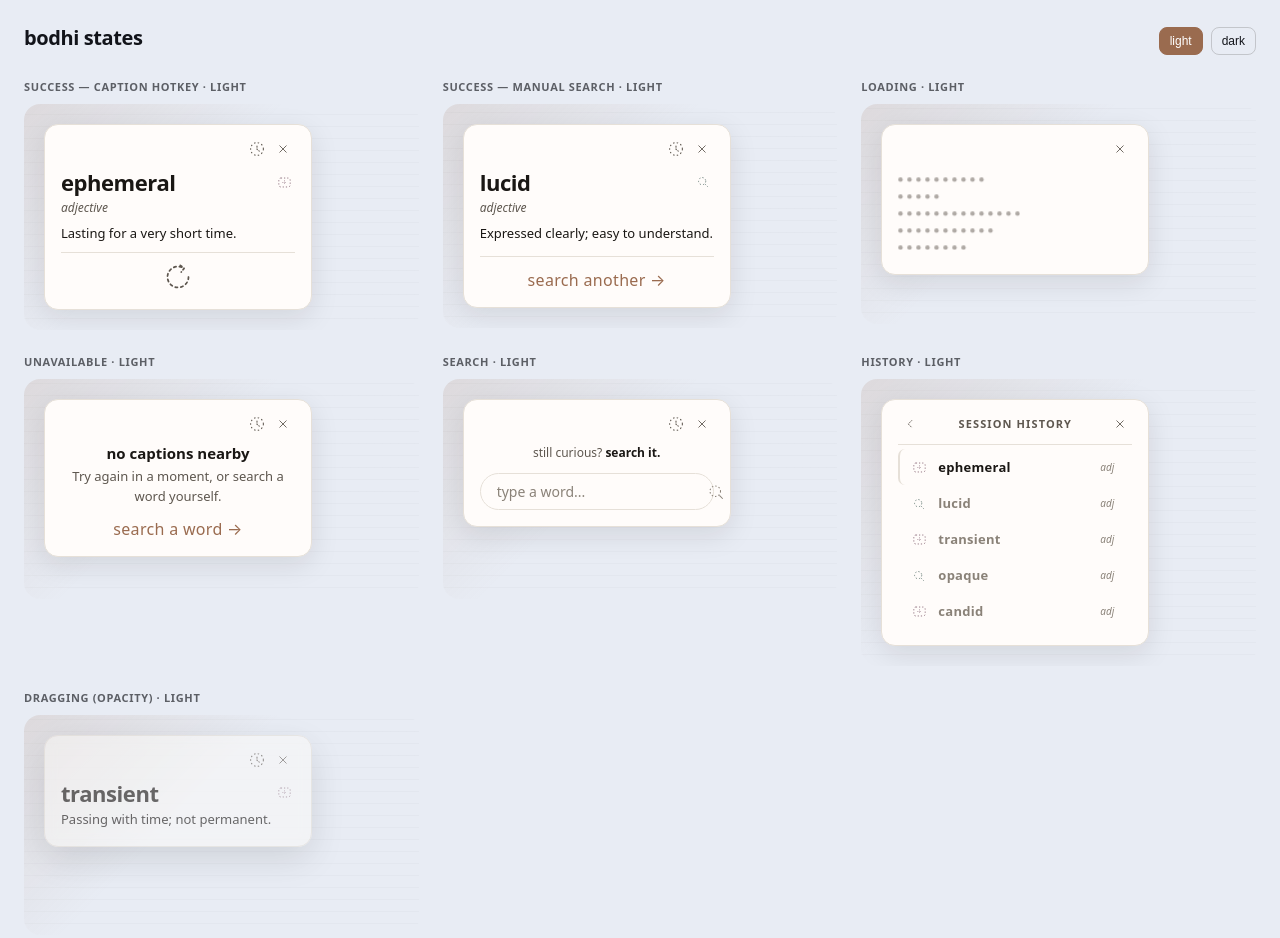
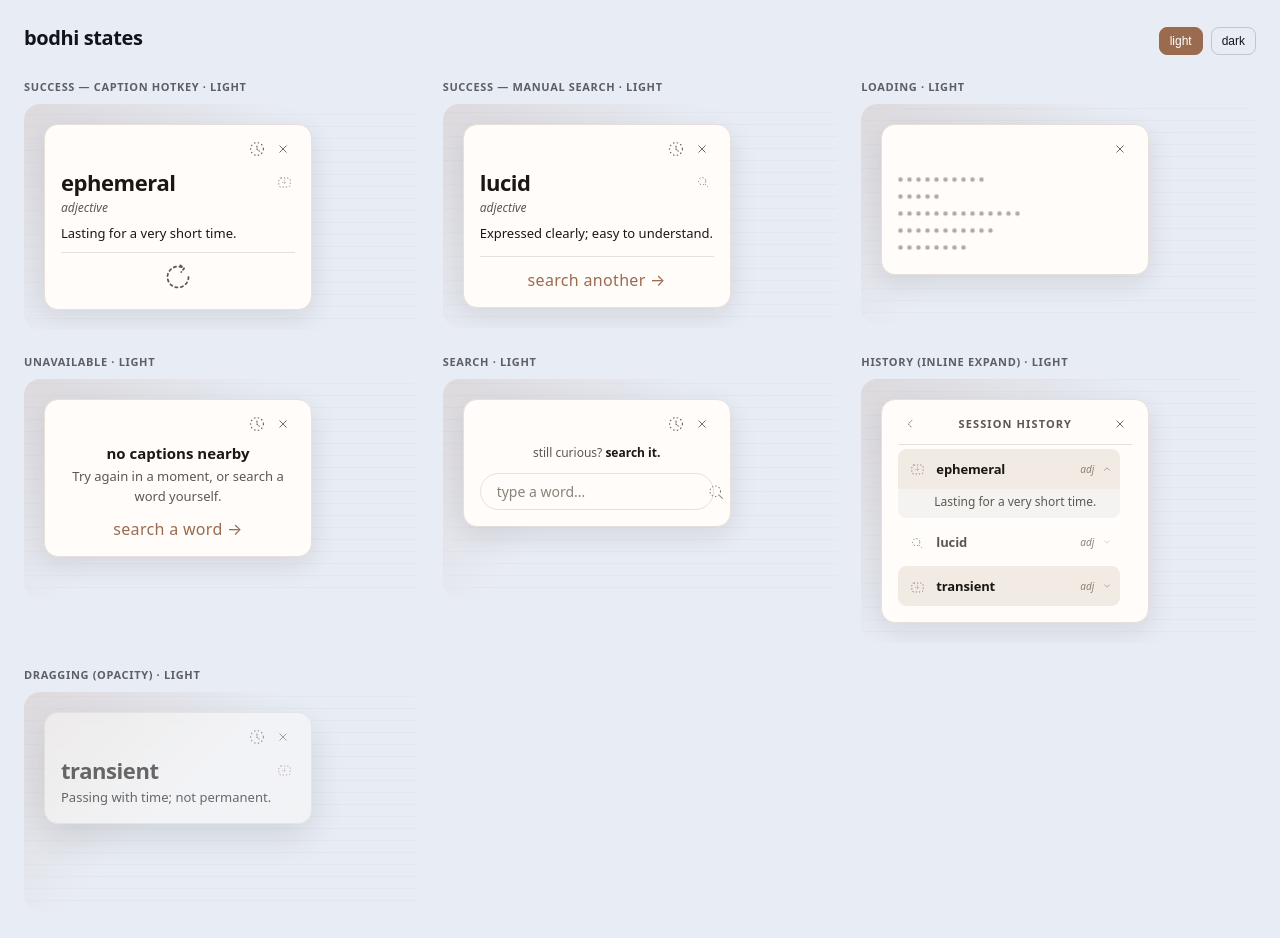
Before and after one commit to nrs13/Bodhi, a browser extension: page ui-states-gallery.html in a window 1280 px wide. Drawn offline with Linux system fonts and the light colour scheme.

Commit message:
fix(bodhi): history inline defs from storage — back + hover
1) click used stored entry data; no re-predict (was showing unavailable main)
2) inline expand under word like popup recent
3) back wired on .bodhi-history-view .bodhi-back with stopPropagation
4) search/widget history share same accordion behavior
5) hover/kb-focus highlight only; even 4/8px row spacing

```diff
--- a/extension/styles/widget.css
+++ b/extension/styles/widget.css
@@ -641,16 +641,20 @@
   text-transform: uppercase !important;
 }
 
-/* ~5 rows visible (entry ~36px), then scroll */
+/* ~5 rows visible, then scroll — even 8px gap (spacing scale) */
 .bodhi-history-list {
   margin-top: var(--bodhi-space-1) !important;
-  max-height: 180px !important;
+  max-height: 220px !important;
   overflow-y: auto !important;
   overscroll-behavior: contain !important;
   scrollbar-gutter: stable !important;
   scrollbar-width: thin !important;
   scrollbar-color: var(--bodhi-line) transparent !important;
   outline: none !important;
+  display: flex !important;
+  flex-direction: column !important;
+  gap: var(--bodhi-space-1) !important;
+  padding-right: 2px !important;
 }
 
 .bodhi-history-list::-webkit-scrollbar {
@@ -662,46 +666,87 @@
   border-radius: 4px !important;
 }
 
+.bodhi-history-row {
+  display: flex !important;
+  flex-direction: column !important;
+  border-radius: 8px !important;
+  overflow: hidden !important;
+}
+
 .bodhi-history-entry {
   display: flex !important;
   align-items: center !important;
+  justify-content: space-between !important;
   gap: var(--bodhi-space-2) !important;
+  width: 100% !important;
   min-height: 36px !important;
-  padding: 6px var(--bodhi-space-2) !important;
-  border-radius: 7px !important;
+  padding: var(--bodhi-space-2) !important;
+  border-radius: 8px !important;
   cursor: pointer !important;
-  transition: background var(--bodhi-motion-fast) var(--bodhi-ease) !important;
+  transition: background var(--bodhi-motion-fast) var(--bodhi-ease), border-color var(--bodhi-motion-fast) var(--bodhi-ease) !important;
+  border: none !important;
   border-left: 2px solid transparent !important;
+  background: transparent !important;
   color: var(--bodhi-ink-faint) !important;
+  font: inherit !important;
+  text-align: left !important;
 }
 
-.bodhi-history-entry:hover,
-.bodhi-history-entry.bodhi-suggestion-active {
+.bodhi-history-entry-main {
+  display: flex !important;
+  align-items: center !important;
+  gap: var(--bodhi-space-2) !important;
+  min-width: 0 !important;
+  flex: 1 !important;
+}
+
+.bodhi-history-entry-meta {
+  display: flex !important;
+  align-items: center !important;
+  gap: var(--bodhi-space-2) !important;
+  flex-shrink: 0 !important;
+}
+
+/* Hover only highlights — does not change view */
+.bodhi-history-entry:hover {
   background: var(--bodhi-hover) !important;
 }
 
-.bodhi-history-entry.bodhi-suggestion-active {
+.bodhi-history-entry.is-kb-focus {
+  background: var(--bodhi-hover) !important;
   border-left-color: var(--bodhi-accent) !important;
+  color: var(--bodhi-ink) !important;
 }
 
 .bodhi-history-entry.is-current {
   border-left-color: var(--bodhi-line) !important;
 }
 
-.bodhi-history-entry.is-current.bodhi-suggestion-active {
+.bodhi-history-entry.is-current.is-kb-focus,
+.bodhi-history-row.is-expanded .bodhi-history-entry {
   border-left-color: var(--bodhi-accent) !important;
+}
+
+.bodhi-history-row.is-expanded .bodhi-history-entry {
+  background: var(--bodhi-hover) !important;
+  border-radius: 8px 8px 0 0 !important;
 }
 
 .bodhi-history-word {
   font-family: var(--bodhi-font) !important;
   font-weight: 700 !important;
   font-size: 13px !important;
-  flex: 1 !important;
-  letter-spacing: 0.02em !important;
-  color: var(--bodhi-ink-faint) !important;
+  letter-spacing: -0.01em !important;
+  color: var(--bodhi-ink-soft) !important;
+  white-space: nowrap !important;
+  overflow: hidden !important;
+  text-overflow: ellipsis !important;
 }
 
-.bodhi-history-word.is-current {
+.bodhi-history-entry:hover .bodhi-history-word,
+.bodhi-history-entry.is-kb-focus .bodhi-history-word,
+.bodhi-history-word.is-current,
+.bodhi-history-row.is-expanded .bodhi-history-word {
   color: var(--bodhi-ink) !important;
 }
 
@@ -711,6 +756,56 @@
   color: var(--bodhi-ink-faint) !important;
   font-style: italic !important;
   flex-shrink: 0 !important;
+}
+
+.bodhi-history-chevron {
+  color: var(--bodhi-ink-faint) !important;
+  opacity: 0.45 !important;
+  transition: transform var(--bodhi-motion-fast) var(--bodhi-ease), opacity var(--bodhi-motion-fast) var(--bodhi-ease) !important;
+  flex-shrink: 0 !important;
+}
+
+.bodhi-history-entry:hover .bodhi-history-chevron,
+.bodhi-history-entry.is-kb-focus .bodhi-history-chevron {
+  opacity: 0.85 !important;
+}
+
+.bodhi-history-chevron.open {
+  transform: rotate(180deg) !important;
+  opacity: 1 !important;
+}
+
+/* Inline definition — same pattern as popup recent lookups */
+.bodhi-history-def {
+  display: grid !important;
+  grid-template-rows: 0fr !important;
+  transition: grid-template-rows var(--bodhi-motion-base) var(--bodhi-ease) !important;
+  background: var(--bodhi-canvas) !important;
+}
+
+.bodhi-history-row.is-expanded .bodhi-history-def {
+  grid-template-rows: 1fr !important;
+}
+
+.bodhi-history-def > p {
+  overflow: hidden !important;
+  min-height: 0 !important;
+  margin: 0 !important;
+  padding: 0 var(--bodhi-space-3) 0 36px !important;
+  font-family: var(--bodhi-font-body) !important;
+  font-size: 12px !important;
+  line-height: 1.45 !important;
+  color: var(--bodhi-ink-soft) !important;
+}
+
+.bodhi-history-row.is-expanded .bodhi-history-def > p {
+  padding-top: var(--bodhi-space-1) !important;
+  padding-bottom: var(--bodhi-space-2) !important;
+}
+
+.bodhi-history-def-missing {
+  font-style: italic !important;
+  color: var(--bodhi-ink-faint) !important;
 }
 
 .bodhi-unavail-actions {
--- a/ui-states-gallery.html
+++ b/ui-states-gallery.html
@@ -178,16 +178,37 @@
           </div>`
       },
       {
-        label: 'History',
+        label: 'History (inline expand)',
         html: `${toolbar({ back: true, title: 'session history' })}
           <div class="bodhi-divider" role="separator"></div>
           <div class="bodhi-history-list">
-            <div class="bodhi-history-entry is-current">${caption}<span class="bodhi-history-word is-current">ephemeral</span><span class="bodhi-history-pos">adj</span></div>
-            <div class="bodhi-history-entry">${search}<span class="bodhi-history-word">lucid</span><span class="bodhi-history-pos">adj</span></div>
-            <div class="bodhi-history-entry">${caption}<span class="bodhi-history-word">transient</span><span class="bodhi-history-pos">adj</span></div>
-            <div class="bodhi-history-entry">${search}<span class="bodhi-history-word">opaque</span><span class="bodhi-history-pos">adj</span></div>
-            <div class="bodhi-history-entry">${caption}<span class="bodhi-history-word">candid</span><span class="bodhi-history-pos">adj</span></div>
-            <div class="bodhi-history-entry">${search}<span class="bodhi-history-word">sparse</span><span class="bodhi-history-pos">adj</span></div>
+            <div class="bodhi-history-row is-current is-expanded">
+              <button type="button" class="bodhi-history-entry is-current" aria-expanded="true">
+                <span class="bodhi-history-entry-main">${caption}<span class="bodhi-history-word is-current">ephemeral</span></span>
+                <span class="bodhi-history-entry-meta"><span class="bodhi-history-pos">adj</span>
+                  <svg class="bodhi-history-chevron open" width="10" height="10" viewBox="0 0 24 24" fill="none"><polyline points="6 9 12 15 18 9" stroke="currentColor" stroke-width="1.8" stroke-linecap="round" stroke-linejoin="round"/></svg>
+                </span>
+              </button>
+              <div class="bodhi-history-def"><p>Lasting for a very short time.</p></div>
+            </div>
+            <div class="bodhi-history-row">
+              <button type="button" class="bodhi-history-entry" aria-expanded="false">
+                <span class="bodhi-history-entry-main">${search}<span class="bodhi-history-word">lucid</span></span>
+                <span class="bodhi-history-entry-meta"><span class="bodhi-history-pos">adj</span>
+                  <svg class="bodhi-history-chevron" width="10" height="10" viewBox="0 0 24 24" fill="none"><polyline points="6 9 12 15 18 9" stroke="currentColor" stroke-width="1.8" stroke-linecap="round" stroke-linejoin="round"/></svg>
+                </span>
+              </button>
+              <div class="bodhi-history-def"><p>Expressed clearly; easy to understand.</p></div>
+            </div>
+            <div class="bodhi-history-row">
+              <button type="button" class="bodhi-history-entry is-kb-focus" aria-expanded="false">
+                <span class="bodhi-history-entry-main">${caption}<span class="bodhi-history-word">transient</span></span>
+                <span class="bodhi-history-entry-meta"><span class="bodhi-history-pos">adj</span>
+                  <svg class="bodhi-history-chevron" width="10" height="10" viewBox="0 0 24 24" fill="none"><polyline points="6 9 12 15 18 9" stroke="currentColor" stroke-width="1.8" stroke-linecap="round" stroke-linejoin="round"/></svg>
+                </span>
+              </button>
+              <div class="bodhi-history-def"><p>Passing with time; not permanent.</p></div>
+            </div>
           </div>`
       },
       {
```
Also changed, not shown: extension/content/content.js (+126 -81 lines).
